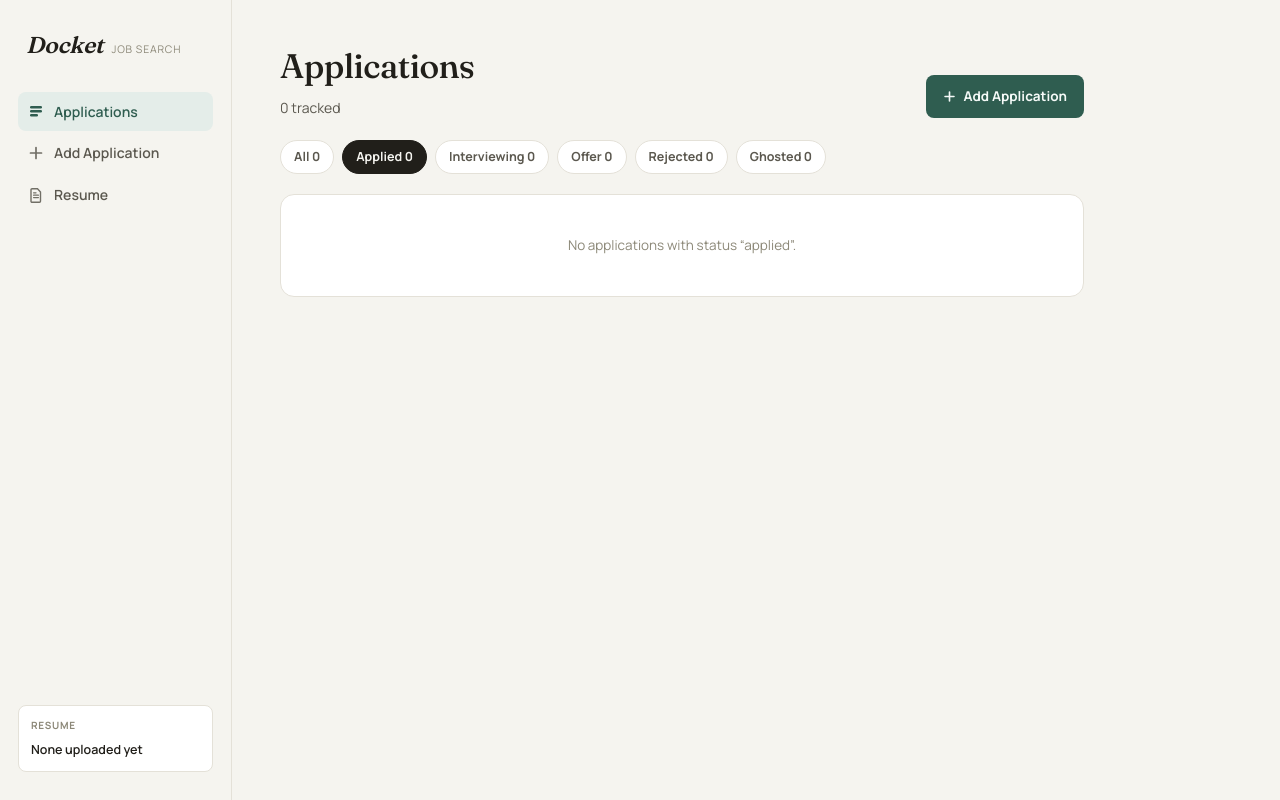
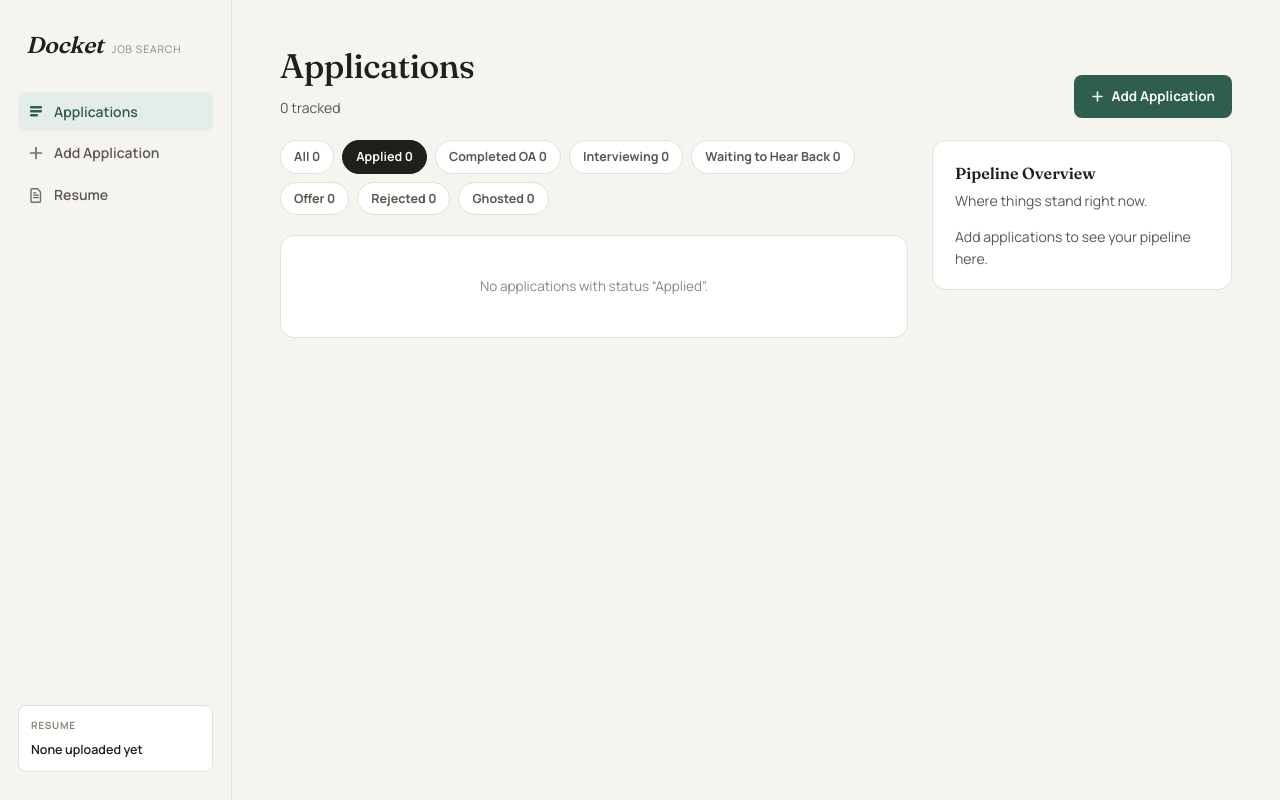
Before and after one commit to cespinozaa/job-tracker, a FastAPI app: page /?status=applied in a window 1280 px wide. Run offline with FastAPI, Linux system fonts and the light colour scheme; data that the repository does not hold is empty.

Commit message:
Add more statuses, add pipeline overview chart

```diff
--- a/app/database.py
+++ b/app/database.py
@@ -4,7 +4,25 @@ from pathlib import Path
 
 DB_PATH = Path(__file__).parent.parent / "job_tracker.db"
 
-VALID_STATUSES = ["applied", "interviewing", "offer", "rejected", "ghosted"]
+VALID_STATUSES = [
+    "applied",
+    "completed_oa",
+    "interviewing",
+    "pending",
+    "offer",
+    "rejected",
+    "ghosted",
+]
+
+STATUS_LABELS = {
+    "applied": "Applied",
+    "completed_oa": "Completed OA",
+    "interviewing": "Interviewing",
+    "pending": "Waiting to Hear Back",
+    "offer": "Offer",
+    "rejected": "Rejected",
+    "ghosted": "Ghosted",
+}
 
 SCHEMA = """
 CREATE TABLE IF NOT EXISTS resume (
--- a/app/main.py
+++ b/app/main.py
@@ -4,7 +4,9 @@ from fastapi.staticfiles import StaticFiles
 from fastapi.templating import Jinja2Templates
 from pathlib import Path
 
+from app.charts import build_status_flow
 from app.database import (
+    STATUS_LABELS,
     VALID_STATUSES,
     create_application,
     get_application,
@@ -38,6 +40,7 @@ def render(request: Request, template_name: str, active_nav: str, **context):
             "request": request,
             "active_nav": active_nav,
             "resume": get_resume(),
+            "status_labels": STATUS_LABELS,
             **context,
         },
     )
@@ -76,6 +79,7 @@ def list_applications(request: Request, status: str | None = None):
         else all_applications
     )
     awaiting_count = status_counts["applied"] + status_counts["interviewing"]
+    flow = build_status_flow(status_counts, STATUS_LABELS)
 
     return render(
         request,
@@ -87,6 +91,8 @@ def list_applications(request: Request, status: str | None = None):
         status_counts=status_counts,
         total_count=len(all_applications),
         awaiting_count=awaiting_count,
+        flow=flow,
+        wide_layout=True,
     )
 
 
--- a/app/static/style.css
+++ b/app/static/style.css
@@ -27,16 +27,28 @@
     --accent-soft: #e4ede9;
     --accent-soft-line: #cadbd3;
 
-    --st-applied: #46617d;
-    --st-applied-bg: #e9eef3;
-    --st-interviewing: #a8792a;
-    --st-interviewing-bg: #f5ecd8;
-    --st-offer: #2f7a4f;
-    --st-offer-bg: #e0f0e5;
-    --st-rejected: #a44b3f;
-    --st-rejected-bg: #f5e3df;
-    --st-ghosted: #7c7869;
-    --st-ghosted-bg: #ece9de;
+    --st-applied: #194880;
+    --st-applied-bg: #e5effa;
+    --st-completed_oa: #106949;
+    --st-completed_oa-bg: #e4f5ef;
+    --st-interviewing: #8e6100;
+    --st-interviewing-bg: #fdf4e0;
+    --st-pending: #8b4a62;
+    --st-pending-bg: #fceff4;
+    --st-offer: #004f00;
+    --st-offer-bg: #e0f0e0;
+    --st-rejected: #882c2b;
+    --st-rejected-bg: #fce9e9;
+    --st-ghosted: #2c2364;
+    --st-ghosted-bg: #e9e7f4;
+
+    --chart-applied: #2a78d6;
+    --chart-completed_oa: #1baf7a;
+    --chart-interviewing: #eda100;
+    --chart-pending: #e87ba4;
+    --chart-offer: #008300;
+    --chart-rejected: #e34948;
+    --chart-ghosted: #4a3aa7;
 
     --shadow-card: 0 1px 2px rgba(33, 31, 26, 0.04), 0 6px 20px -8px rgba(33, 31, 26, 0.10);
     --shadow-pop: 0 8px 30px -6px rgba(33, 31, 26, 0.18);
@@ -240,6 +276,10 @@ main.main {
     max-width: 900px;
 }
 
+main.main.main-wide {
+    max-width: 1180px;
+}
+
 /* ---------- Page head ---------- */
 
 .page-head {
@@ -325,7 +365,6 @@ h1.title {
     background: var(--surface);
     color: var(--ink-soft);
     text-decoration: none;
-    text-transform: capitalize;
     transition: all .12s ease;
 }
 
@@ -447,6 +487,59 @@ select.status-select {
     background: var(--surface);
     border: 1px solid var(--line);
     border-radius: var(--radius-card);
+}
+
+/* ---------- List layout + pipeline overview ---------- */
+
+.list-layout {
+    display: flex;
+    gap: 24px;
+    align-items: flex-start;
+    flex-wrap: wrap;
+}
+
+.list-primary {
+    flex: 1 1 480px;
+    min-width: 0;
+}
+
+.list-insights {
+    flex: 0 1 300px;
+    min-width: 260px;
+    position: sticky;
+    top: 24px;
+}
+
+.flow-card .section-heading {
+    font-size: 16px;
+    margin-bottom: 2px;
+}
+
+.flow-card .subtitle {
+    margin-bottom: 14px;
+}
+
+.flow-svg text {
+    font-family: 'Manrope', sans-serif;
+}
+
+.flow-label {
+    font-size: 11px;
+    font-weight: 600;
+    fill: var(--ink-soft);
+}
+
+.flow-count {
+    font-size: 11px;
+    font-weight: 700;
+    fill: var(--ink-faint);
+    font-variant-numeric: tabular-nums;
+}
+
+.flow-total-label {
+    font-size: 12px;
+    font-weight: 700;
+    fill: var(--ink);
 }
 
 /* ---------- Detail screen ---------- */
--- a/app/templates/application_detail.html
+++ b/app/templates/application_detail.html
@@ -25,7 +25,7 @@
                     <label>Status</label>
                     <select name="status" class="status-{{ application.status }}" onchange="this.className = 'status-' + this.value">
                         {% for s in statuses %}
-                        <option value="{{ s }}" {% if s == application.status %}selected{% endif %}>{{ s }}</option>
+                        <option value="{{ s }}" {% if s == application.status %}selected{% endif %}>{{ status_labels[s] }}</option>
                         {% endfor %}
                     </select>
                 </div>
--- a/app/templates/base.html
+++ b/app/templates/base.html
@@ -43,7 +43,7 @@
             {% endif %}
         </aside>
 
-        <main class="main">
+        <main class="main {% if wide_layout %}main-wide{% endif %}">
             {% block content %}{% endblock %}
         </main>
     </div>
--- a/app/templates/index.html
+++ b/app/templates/index.html
@@ -15,10 +15,12 @@
         </a>
     </div>
 
+    <div class="list-layout">
+        <div class="list-primary">
             <div class="filters">
                 <a href="/" class="filter-pill {{ 'active' if not selected_status }}">All <span>{{ total_count }}</span></a>
                 {% for s in statuses %}
-        <a href="/?status={{ s }}" class="filter-pill {{ 'active' if s == selected_status }}">{{ s }} <span>{{ status_counts[s] }}</span></a>
+                <a href="/?status={{ s }}" class="filter-pill {{ 'active' if s == selected_status }}">{{ status_labels[s] }} <span>{{ status_counts[s] }}</span></a>
                 {% endfor %}
             </div>
 
@@ -36,7 +38,7 @@
                                 <input type="hidden" name="redirect_to" value="{{ '/?status=' + selected_status if selected_status else '/' }}">
                                 <select name="status" class="status-select status-{{ application.status }}" onchange="this.className = 'status-select status-' + this.value; this.form.submit()">
                                     {% for s in statuses %}
-                            <option value="{{ s }}" {% if s == application.status %}selected{% endif %}>{{ s }}</option>
+                                    <option value="{{ s }}" {% if s == application.status %}selected{% endif %}>{{ status_labels[s] }}</option>
                                     {% endfor %}
                                 </select>
                             </form>
@@ -46,8 +48,35 @@
                     {% endfor %}
                 </div>
             {% elif selected_status %}
-        <div class="empty-state">No applications with status &ldquo;{{ selected_status }}&rdquo;.</div>
+                <div class="empty-state">No applications with status &ldquo;{{ status_labels[selected_status] }}&rdquo;.</div>
             {% else %}
                 <div class="empty-state">No applications yet. <a href="/applications/new">Add one</a>.</div>
             {% endif %}
+        </div>
+
+        <div class="list-insights">
+            <div class="card flow-card">
+                <h2 class="section-heading">Pipeline Overview</h2>
+                <div class="subtitle">Where things stand right now.</div>
+
+                {% if flow %}
+                <svg class="flow-svg" viewBox="0 0 300 {{ flow.height + 30 }}" width="100%" preserveAspectRatio="xMidYMid meet" role="img" aria-label="Applications by current status">
+                    <text x="12" y="16" class="flow-total-label">Applied &middot; {{ flow.total }}</text>
+                    <rect x="12" y="22" width="10" height="{{ flow.height }}" rx="2" fill="var(--accent)"></rect>
+
+                    {% for band in flow.bands %}
+                    <path d="M 22,{{ band.sy0 + 22 }} C 70,{{ band.sy0 + 22 }} 70,{{ band.ty0 + 22 }} 118,{{ band.ty0 + 22 }} L 118,{{ band.ty1 + 22 }} C 70,{{ band.ty1 + 22 }} 70,{{ band.sy1 + 22 }} 22,{{ band.sy1 + 22 }} Z" fill="var(--chart-{{ band.status }})"></path>
+                    {% endfor %}
+
+                    {% for band in flow.bands %}
+                    <rect x="118" y="{{ band.ty0 + 22 }}" width="10" height="{{ band.ty1 - band.ty0 }}" rx="2" fill="var(--chart-{{ band.status }})"></rect>
+                    <text x="134" y="{{ ((band.ty0 + band.ty1) / 2) + 22 + 4 }}" class="flow-label">{{ band.label }} &middot; {{ band.count }}</text>
+                    {% endfor %}
+                </svg>
+                {% else %}
+                <p class="subtitle" style="margin: 0;">Add applications to see your pipeline here.</p>
+                {% endif %}
+            </div>
+        </div>
+    </div>
 {% endblock %}
```
Also changed, not shown: other parts of app/static/style.css (+50 -21 lines), app/charts.py (added, +50 -0 lines). Lines whose indentation alone changed are shown as unchanged.
